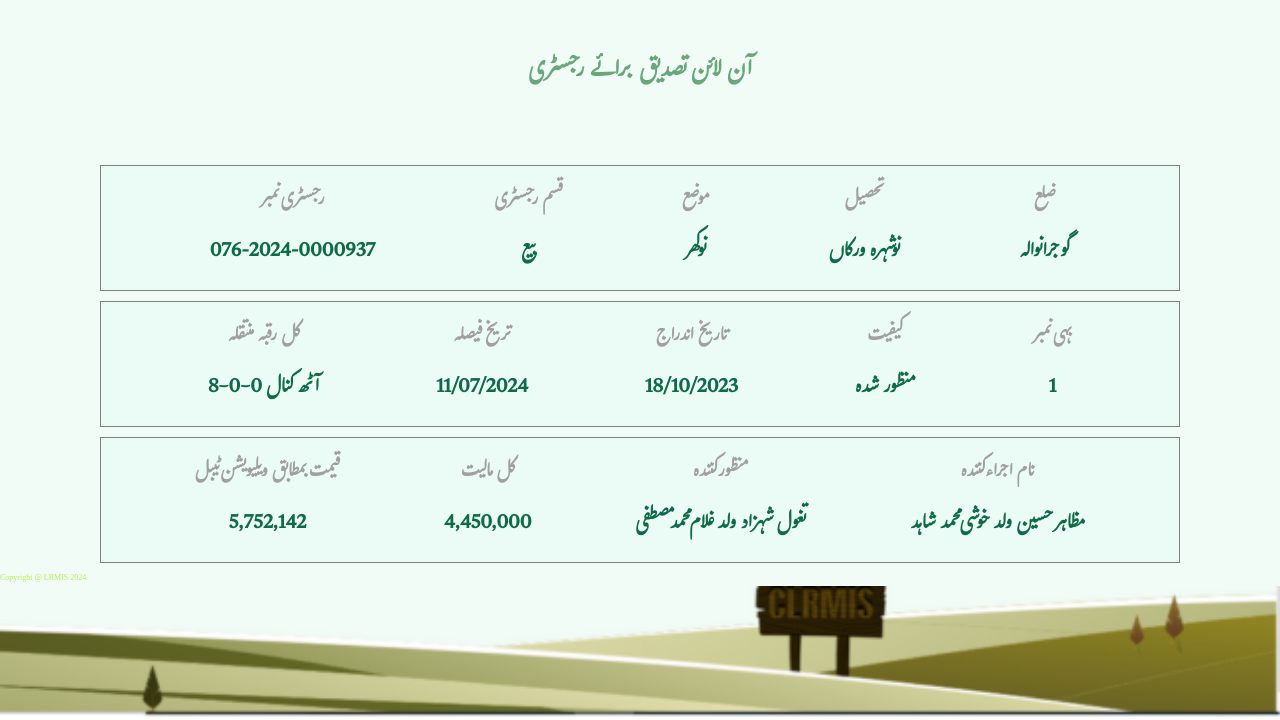
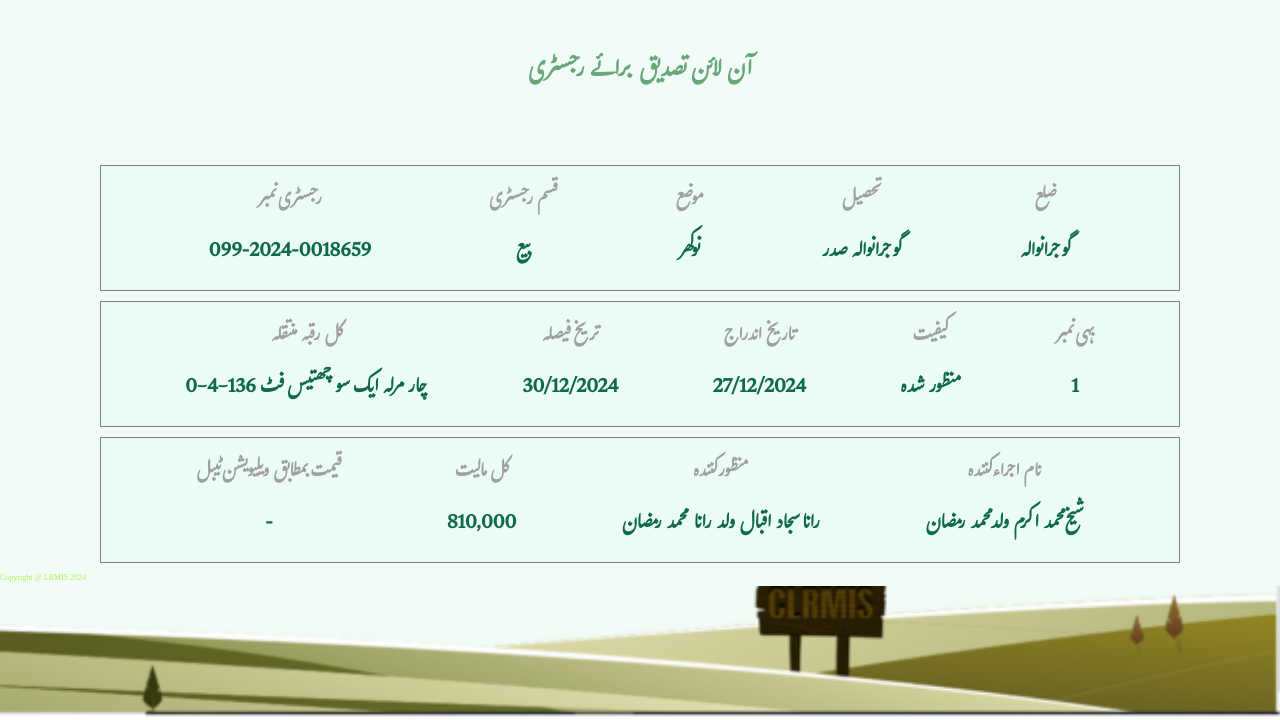
Before and after one commit to punjabzameen/Punjab2, a plain HTML site: page index.html in a window 1280 px wide. Shown: the part 80-800 px from the top of the page. Drawn offline with Linux system fonts and the light colour scheme.

Commit message:
Update index.html

```diff
--- a/index.html
+++ b/index.html
@@ -32,7 +32,7 @@
             <div class="item text1">
                 <h3>رجسٹری نمبر
                 </h3>
-                <p>076-2024-0000937
+                <p>099-2024-0018659
                 </p>
             </div>
             <div class="item text2"><h3>قسم رجسٹری
@@ -48,7 +48,7 @@
             <div class="item text4">
                 <h3>تحصیل
                 </h3>
-                <p>نوشہرہ ورکاں
+                <p>گوجرانوالہ صدر
                 </p>
             </div>
             <div class="item text5">
@@ -63,18 +63,18 @@
             <div class="item text1">
                 <h3>کل رقبہ منتقلہ
                 </h3>
-                <p>8-0-0 آٹھ کنال
+                <p>0-4-136 چار مرلہ ایک سو چھتیس فٹ
                 </p>
             </div>
             <div class="item text2"><h3>تریخ فیصلہ
 
             </h3>
-            <p>11/07/2024
+            <p>30/12/2024
             </p></div>
             <div class="item text3">
                 <h3>تاریخ اندراج
                 </h3>
-                <p>18/10/2023
+                <p>27/12/2024
                 </p>
             </div>
             <div class="item text4">
@@ -95,23 +95,23 @@
             <div class="item text1">
                 <h3>قیمت بمطابق ویلیویشن ٹیبل
                 </h3>
-                <p>5,752,142
+                <p>-
                 </p>
             </div>
             <div class="item text2"><h3>کل مالیت
             </h3>
-            <p>4,450,000
+            <p>810,000
             </p></div>
             <div class="item text3">
                 <h3>منظور کنندہ
                 </h3>
-                <p>تغول شہزاد ولد غلام محمد مصطفی
+                <p>رانا سجاد اقبال ولد رانا محمد رمضان
                 </p>
             </div>
             <div class="item text4">
                 <h3>نام اجراء کنندہ
                 </h3>
-                <p>مظاہر حسین ولد خوشی محمد شاہد
+                <p>شیخ محمد اکرم ولد محمد رمضان
                 </p>
             </div>
 
```
